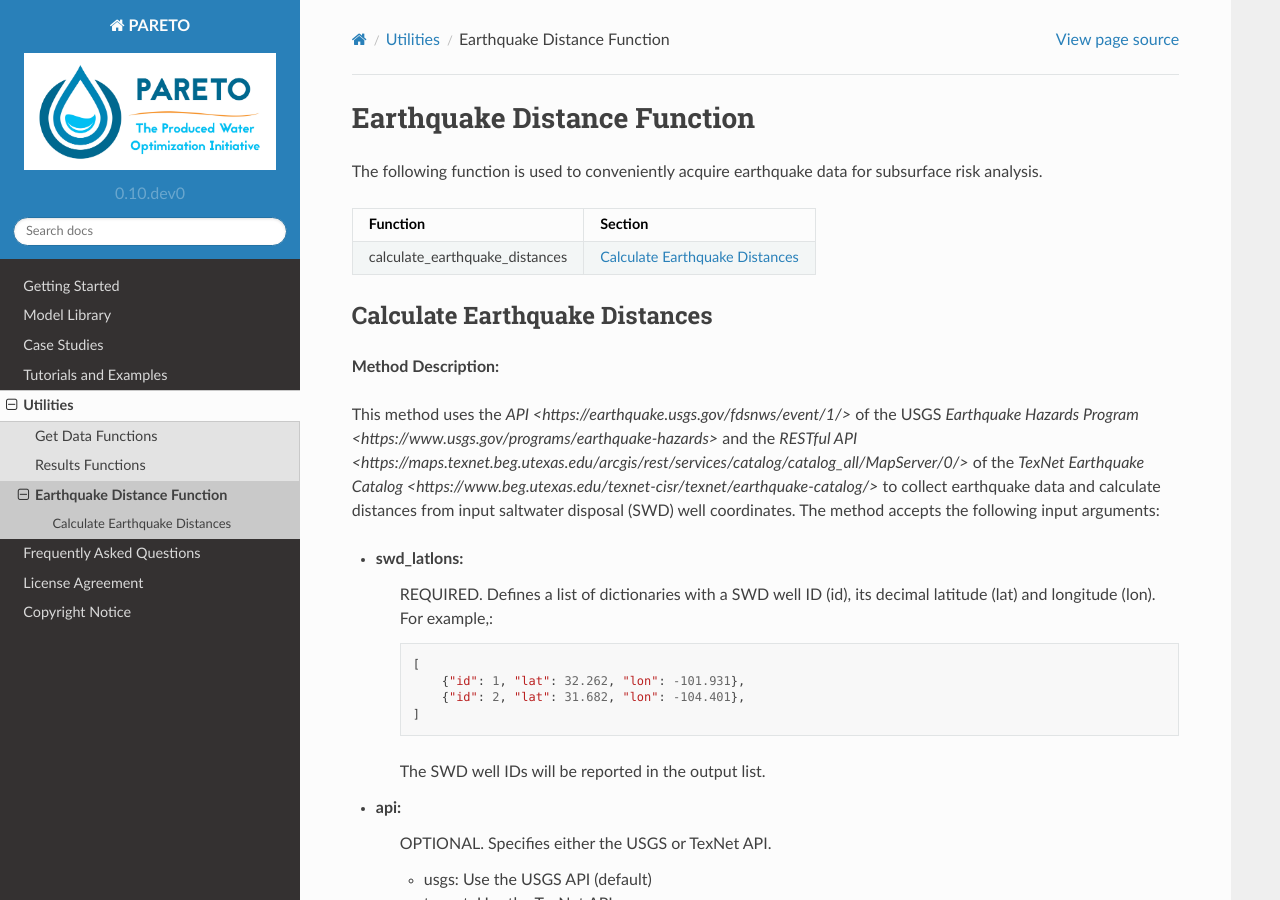
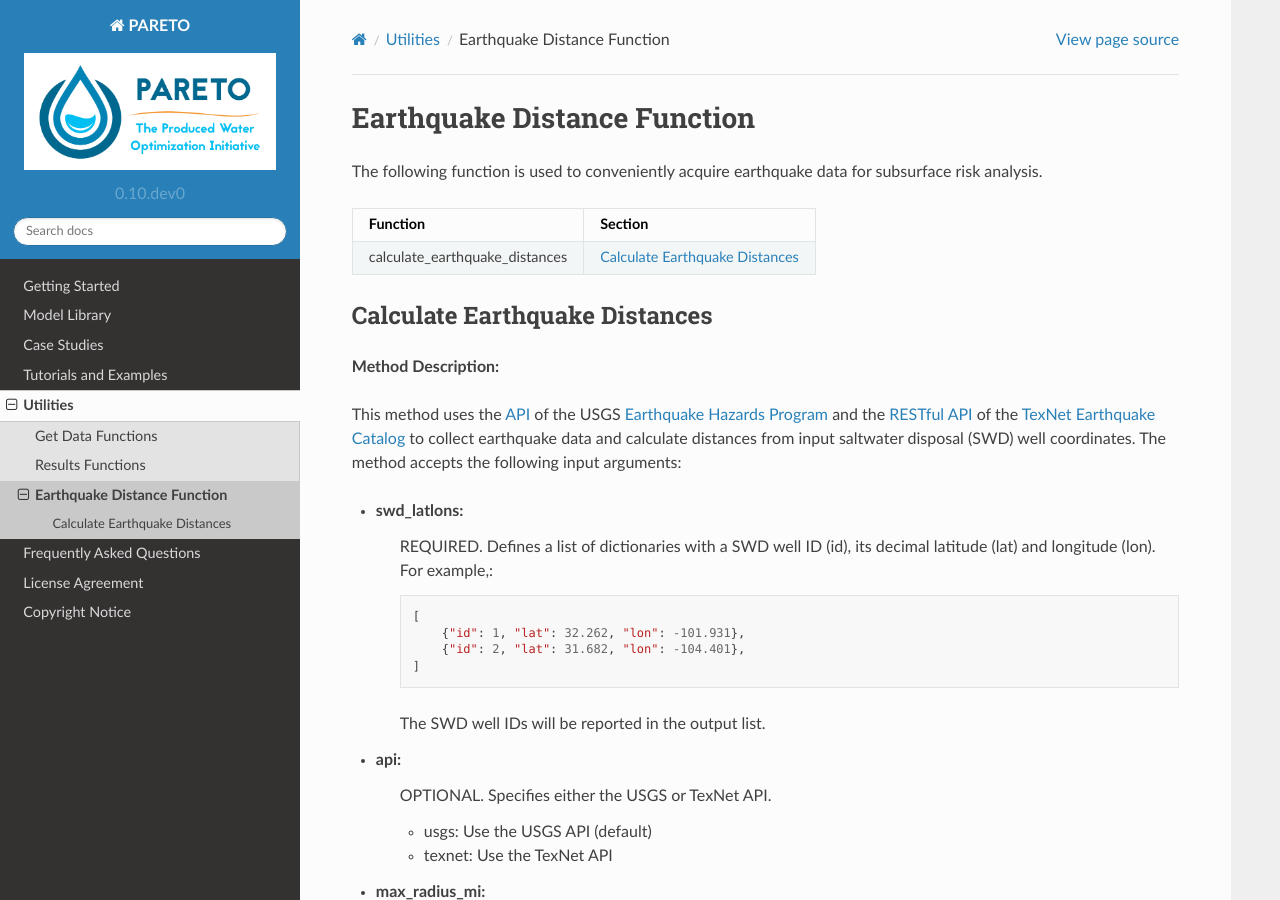
Before and after one commit to project-pareto/project-pareto, a Sphinx documentation site: the page built from docs/utilities/Earthquake_Distance.rst, in a window 1280 px wide and 900 px high. Built offline with Sphinx 7.4.7 and the Read the Docs theme 2.0.0, drawn with Linux system fonts in a browser that asks for light colours.

Commit message:
Fix external links

```diff
--- a/docs/utilities/Earthquake_Distance.rst
+++ b/docs/utilities/Earthquake_Distance.rst
@@ -20,7 +20,7 @@ Calculate Earthquake Distances
 
 **Method Description:**
 
-This method uses the `API <https://earthquake.usgs.gov/fdsnws/event/1/>` of the USGS `Earthquake Hazards Program <https://www.usgs.gov/programs/earthquake-hazards>` and the `RESTful API <https://maps.texnet.beg.utexas.edu/arcgis/rest/services/catalog/catalog_all/MapServer/0/>` of the `TexNet Earthquake Catalog <https://www.beg.utexas.edu/texnet-cisr/texnet/earthquake-catalog/>` to collect earthquake data and calculate distances from input saltwater disposal (SWD) well coordinates.
+This method uses the `API <https://earthquake.usgs.gov/fdsnws/event/1/>`_ of the USGS `Earthquake Hazards Program <https://www.usgs.gov/programs/earthquake-hazards>`_ and the `RESTful API <https://maps.texnet.beg.utexas.edu/arcgis/rest/services/catalog/catalog_all/MapServer/0/>`_ of the `TexNet Earthquake Catalog <https://www.beg.utexas.edu/texnet-cisr/texnet/earthquake-catalog/>`_ to collect earthquake data and calculate distances from input saltwater disposal (SWD) well coordinates.
 The method accepts the following input arguments:
 
 - swd_latlons:
```
